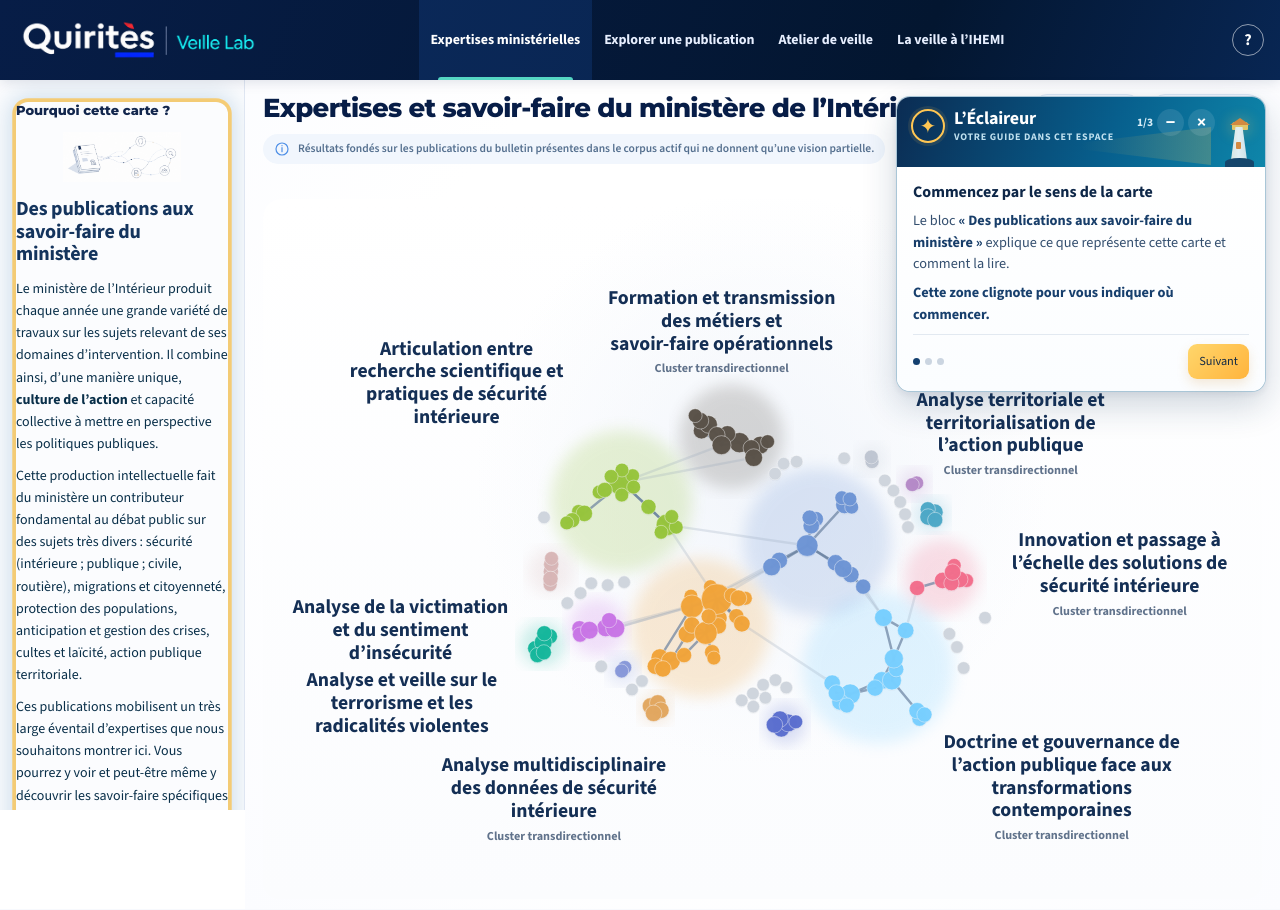
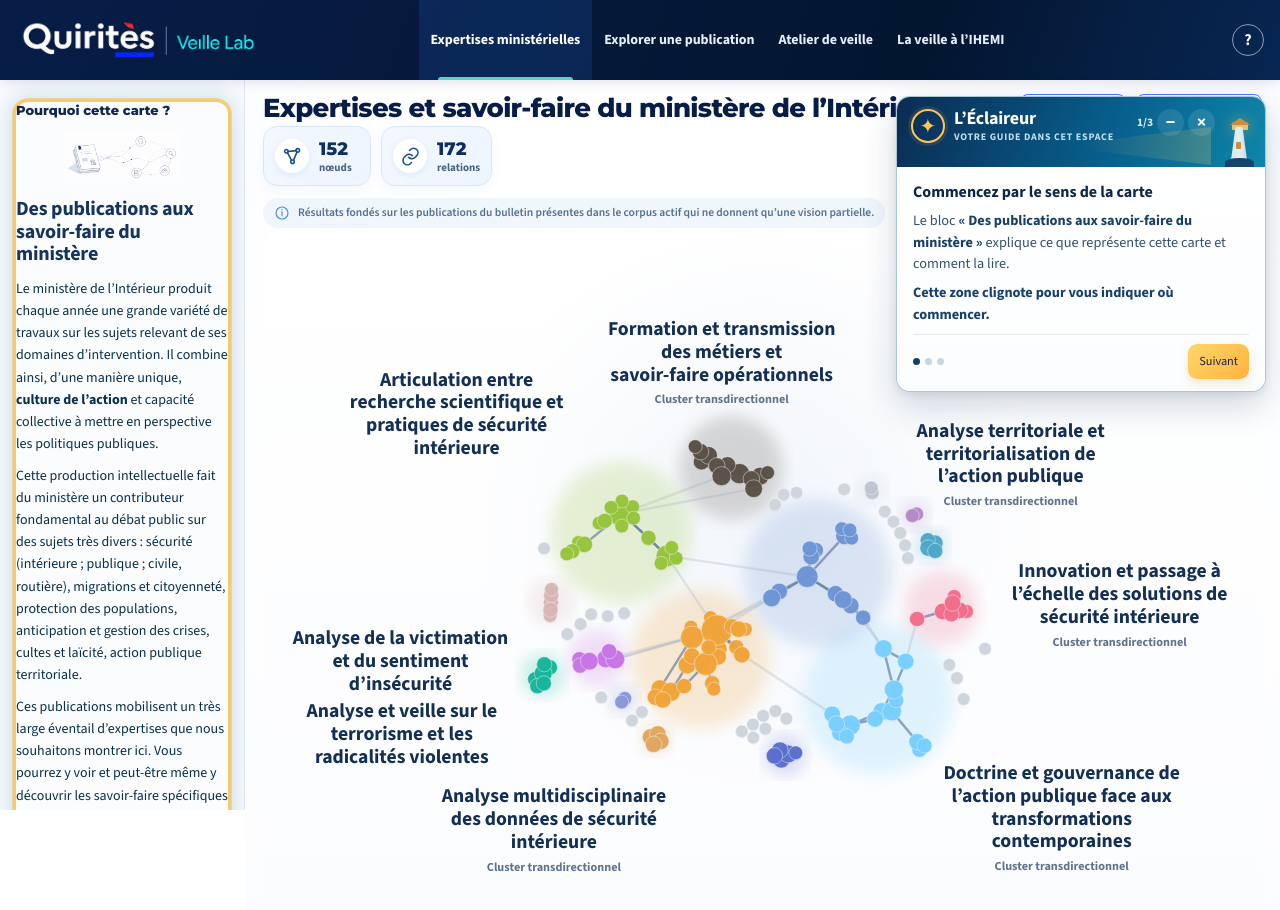
Before and after one commit to Quirites-ihemi/Veillelab, a React (Vite) app: page / in a window 1280 px wide. Both pictures are taken after a click on the button "Entrer dans Quiritès Lab". Shown: the top 910 px of the page. Built offline with nearby package versions, Linux system fonts and the light colour scheme.

Commit message:
Add files via upload

```diff
--- a/src/pages/Expertises.jsx
+++ b/src/pages/Expertises.jsx
@@ -577,16 +577,7 @@ export default function Expertises({ data }) {
           <div className="expertise-workspace-title">
             <h1>Expertises et savoir-faire du ministère de l’Intérieur</h1>
 
-            <p className="expertise-method-note">
-              <Icon name="info" size={16} />
-              <span>
-                Résultats fondés sur les publications du bulletin présentes dans le corpus actif qui ne donnent qu’une vision partielle.
-              </span>
-            </p>
-          </div>
-
-          <div className="expertise-workspace-side">
-            <div className="expertise-metrics" aria-label="Statistiques de la carte">
+            <div className="expertise-metrics expertise-metrics-under-title" aria-label="Statistiques de la carte">
               <div className="expertise-metric">
                 <span className="expertise-metric-icon"><Icon name="graph" size={21} /></span>
                 <span>
@@ -604,6 +595,15 @@ export default function Expertises({ data }) {
               </div>
             </div>
 
+            <p className="expertise-method-note">
+              <Icon name="info" size={16} />
+              <span>
+                Résultats fondés sur les publications du bulletin présentes dans le corpus actif qui ne donnent qu’une vision partielle.
+              </span>
+            </p>
+          </div>
+
+          <div className="expertise-workspace-side">
             <div className="toolbar-actions">
 
             <button onClick={clear}>
```
